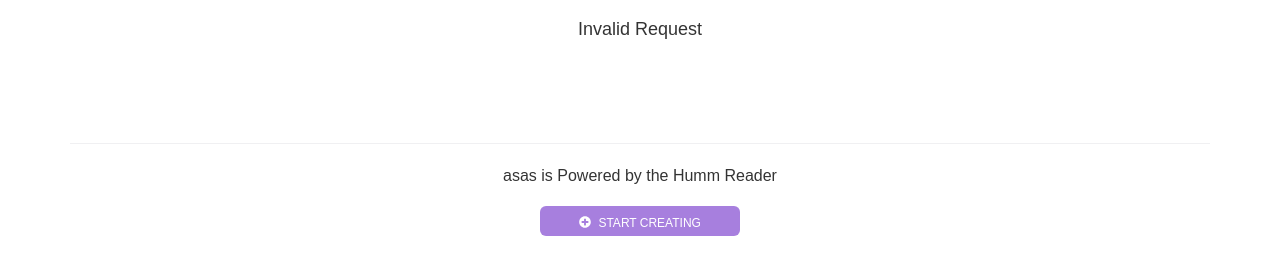
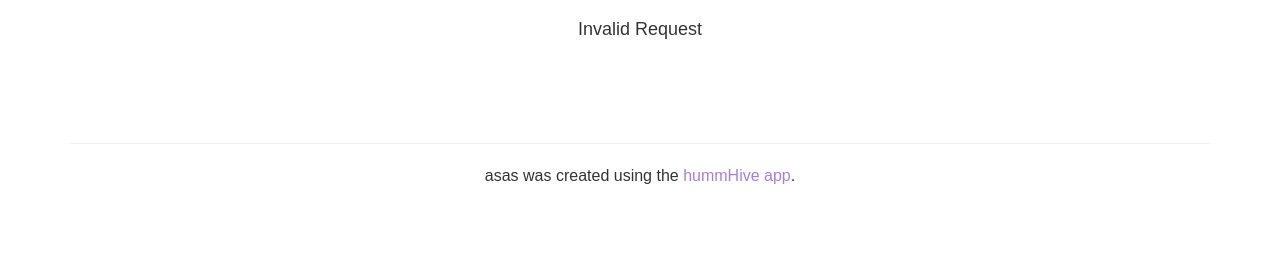
Before and after one commit to hummhive/humm-reader, a Gatsby site: page /login in a window 1280 px wide. Shown: the part 103-378 px from the top of the page. Built offline with nearby package versions, Linux system fonts and the light colour scheme; Gatsby itself is replaced by a stand-in of ours.

Commit message:
style: Adds small improvements to the site styling

```diff
--- a/src/components/documentList.js
+++ b/src/components/documentList.js
@@ -54,7 +54,7 @@ const DocumentList = () => {
           </div>
           <div className="meta d-flex pt-2">
             <div className="date">
-              Published Date: <Moment format="YYYY/MM/DD">{data.date}</Moment>
+              Date Published: <Moment format="DD/MM/YYYY">{data.date}</Moment>
             </div>
           </div>
         </div>
--- a/src/components/layout.css
+++ b/src/components/layout.css
@@ -672,6 +672,10 @@ margin: 0;
   margin-top: 20px;
 }
 
+a{
+  color: #a77fde;
+}
+
 .header a{
     color: #000;
 }
--- a/src/components/layout.js
+++ b/src/components/layout.js
@@ -8,7 +8,6 @@
 import React from "react"
 import PropTypes from "prop-types"
 import Header from "./header"
-import { FaPlusCircle } from "react-icons/fa"
 import "./bootstrap.min.css"
 import "./layout.css"
 const hiveJSON = require("../../content/hive-config.json")
@@ -19,10 +18,8 @@ const Layout = ({ children }) => {
       <Header hive={hiveJSON} />
       <main>{children}</main>
       <footer className="container">
-        {hiveJSON.name} is Powered by the Humm Reader <br />
-        <a className="start-creating" href="https://humm.earth">
-          <FaPlusCircle /> Start Creating
-        </a>
+        {hiveJSON.name} was created using the{" "}
+        <a href="https://humm.earth">hummHive app</a>. <br />
       </footer>
     </>
   )
```
Also changed, not shown: src/templates/story/index.js (+8 -0 lines).
